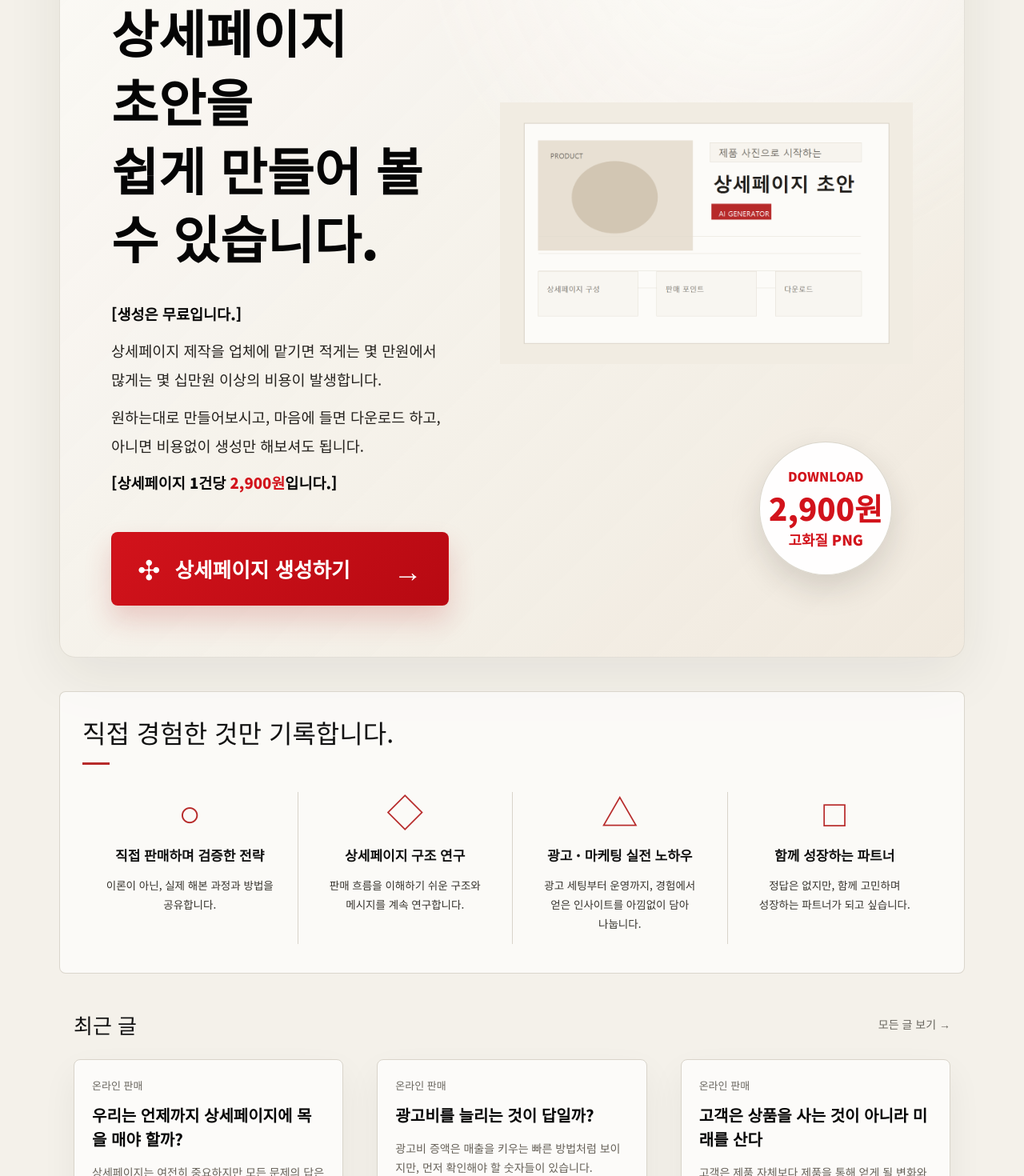
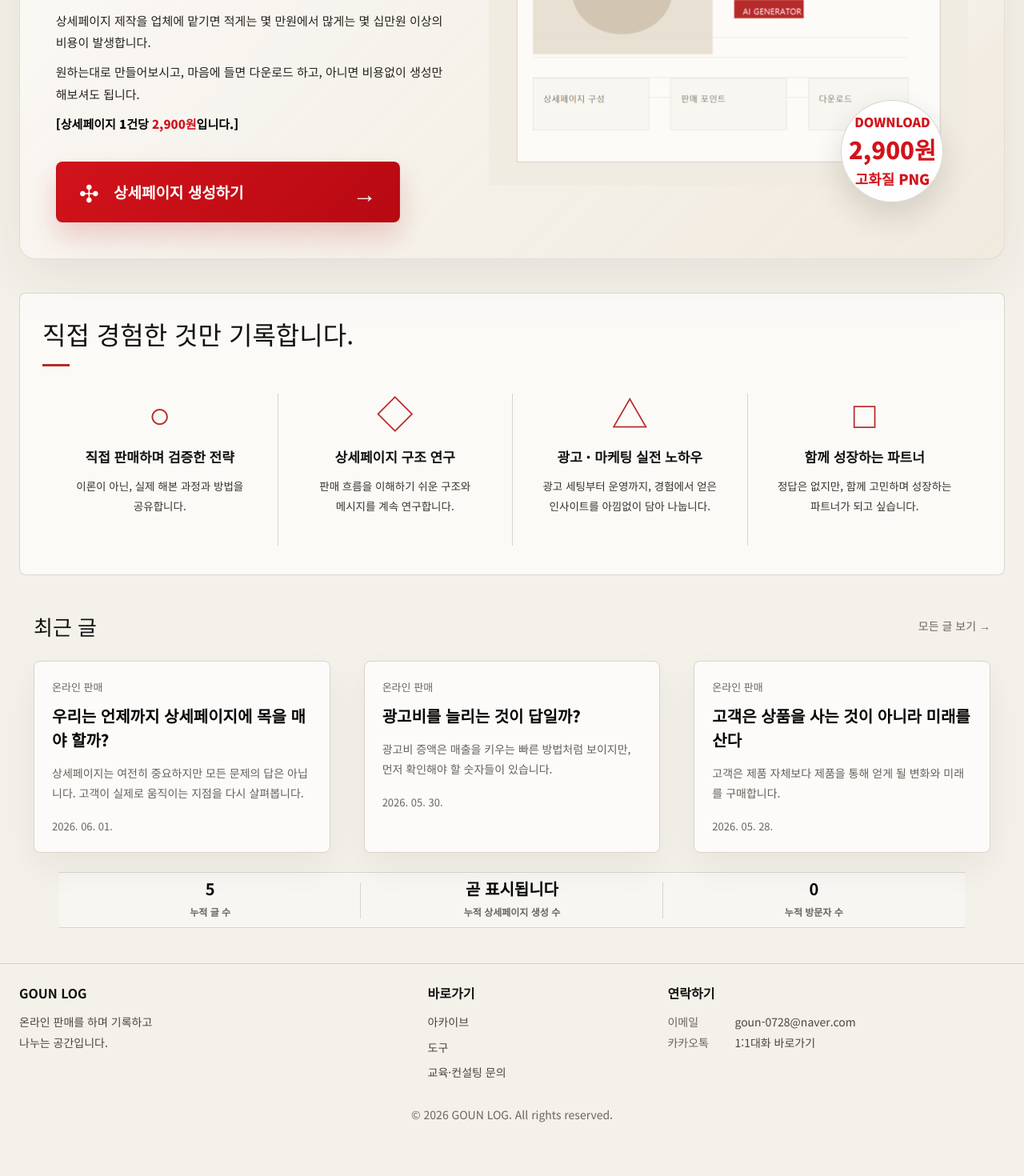
Before and after one commit to goun-0728/goun-log, a Next.js app: page / in a window 1280 px wide. Shown: the part 420-1890 px from the top of the page at 80% size. After the commit the page ends 1860 px from the top, so only its background shows below. Built offline with nearby package versions, Linux system fonts and the light colour scheme; no server answers.

Commit message:
Adjust hero proportions

```diff
--- a/app/globals.css
+++ b/app/globals.css
@@ -2644,3 +2644,79 @@ select {
     width: 116px;
   }
 }
+
+/* Proportion fix for the single hero */
+.home-page {
+  max-width: 1680px;
+}
+
+.site-header,
+.site-footer {
+  max-width: 1680px;
+}
+
+.single-hero {
+  grid-template-columns: minmax(0, 45fr) minmax(0, 55fr);
+  gap: clamp(34px, 4vw, 64px);
+  min-height: clamp(420px, 38vw, 560px);
+  padding: clamp(34px, 3.5vw, 58px);
+}
+
+.single-hero-copy h1 {
+  max-width: 720px;
+  font-size: clamp(34px, 2.85vw, 52px);
+  line-height: 1.28;
+}
+
+.single-hero-description {
+  max-width: 640px;
+  margin-top: 28px;
+  font-size: clamp(15px, 1.15vw, 19px);
+  line-height: 1.82;
+}
+
+.single-hero-button {
+  width: min(100%, 430px);
+  min-height: 76px;
+  margin-top: 34px;
+  padding: 18px 28px;
+}
+
+.single-hero-button span,
+.single-hero-button em {
+  font-size: 30px;
+}
+
+.single-hero-button strong {
+  font-size: clamp(19px, 1.45vw, 24px);
+}
+
+.single-showcase-image {
+  max-height: clamp(340px, 32vw, 520px);
+}
+
+.single-price-badge {
+  width: clamp(118px, 10vw, 164px);
+  right: clamp(8px, 2.4vw, 40px);
+  bottom: clamp(2px, 2vw, 36px);
+}
+
+.single-price-badge strong {
+  font-size: clamp(23px, 2.3vw, 34px);
+}
+
+@media (max-width: 920px) {
+  .home-page,
+  .site-header,
+  .site-footer {
+    max-width: 1180px;
+  }
+
+  .single-hero {
+    min-height: auto;
+  }
+
+  .single-hero-copy h1 {
+    max-width: none;
+  }
+}
```
